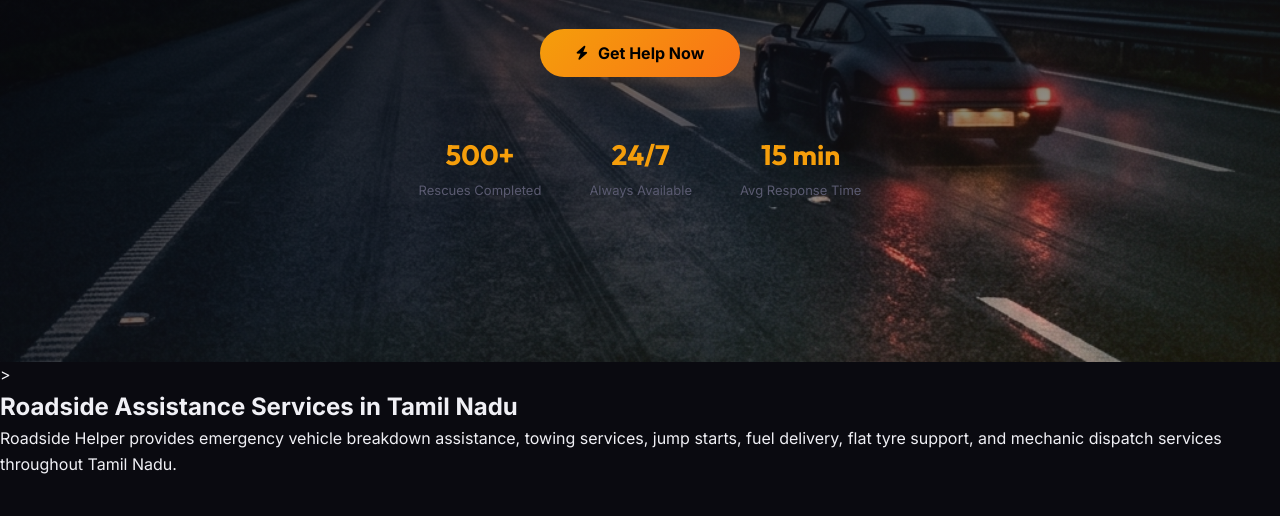
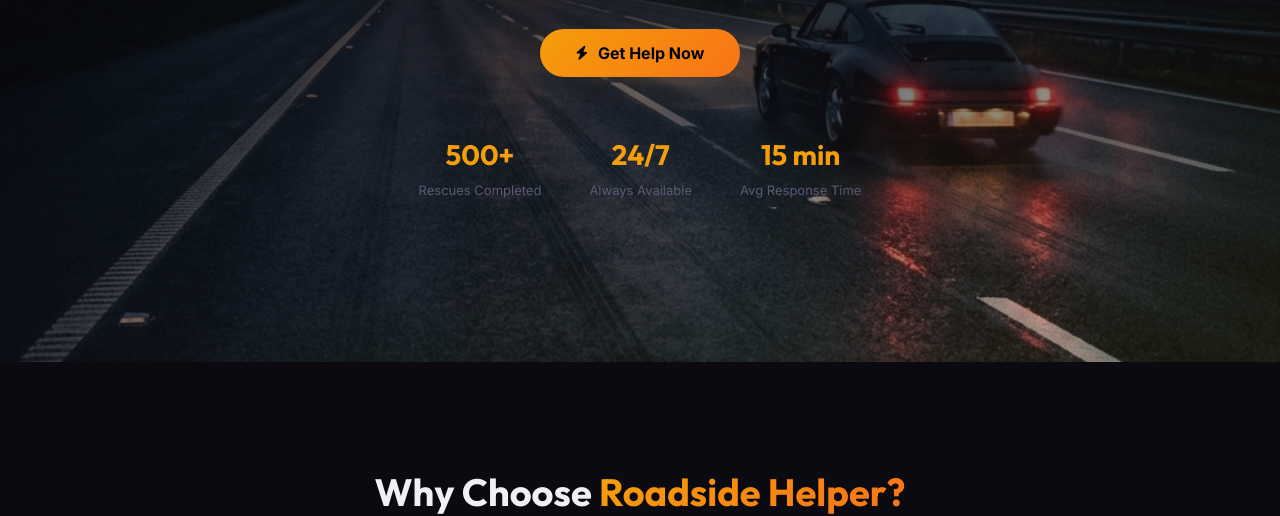
Before and after one commit to Vikramtkp49/roadsidehelper.github.io, a website: page index.html in a window 1280 px wide. Shown: the part 438-954 px from the top of the page. Drawn offline with Linux system fonts and the light colour scheme.

Commit message:
Update index.html

```diff
--- a/index.html
+++ b/index.html
@@ -60,17 +60,6 @@
       <div class="hero-stat"><h3>15 min</h3><p>Avg Response Time</p></div>
     </div>
   </div>
-</section>
-
-<!--- ===== description ===== -->>
-<section>
-<h2>Roadside Assistance Services in Tamil Nadu</h2>
-
-<p>
-Roadside Helper provides emergency vehicle breakdown assistance,
-towing services, jump starts, fuel delivery, flat tyre support,
-and mechanic dispatch services throughout Tamil Nadu.
-</p>
 </section>
 
 <!-- ========== FEATURES ========== -->
```
